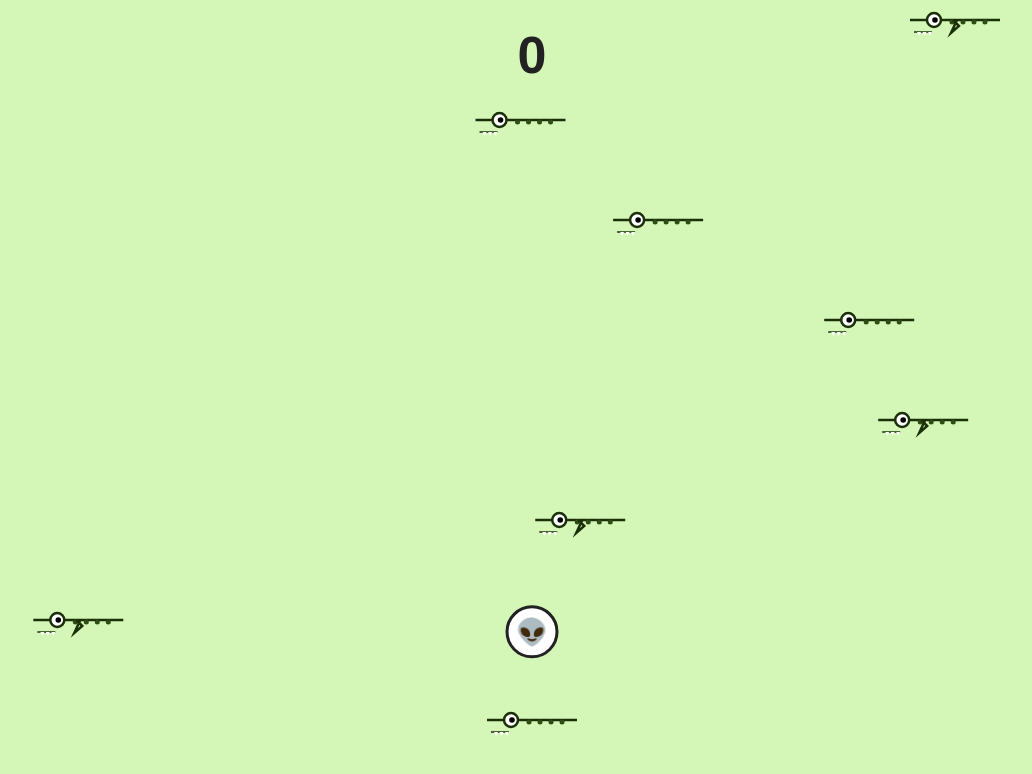
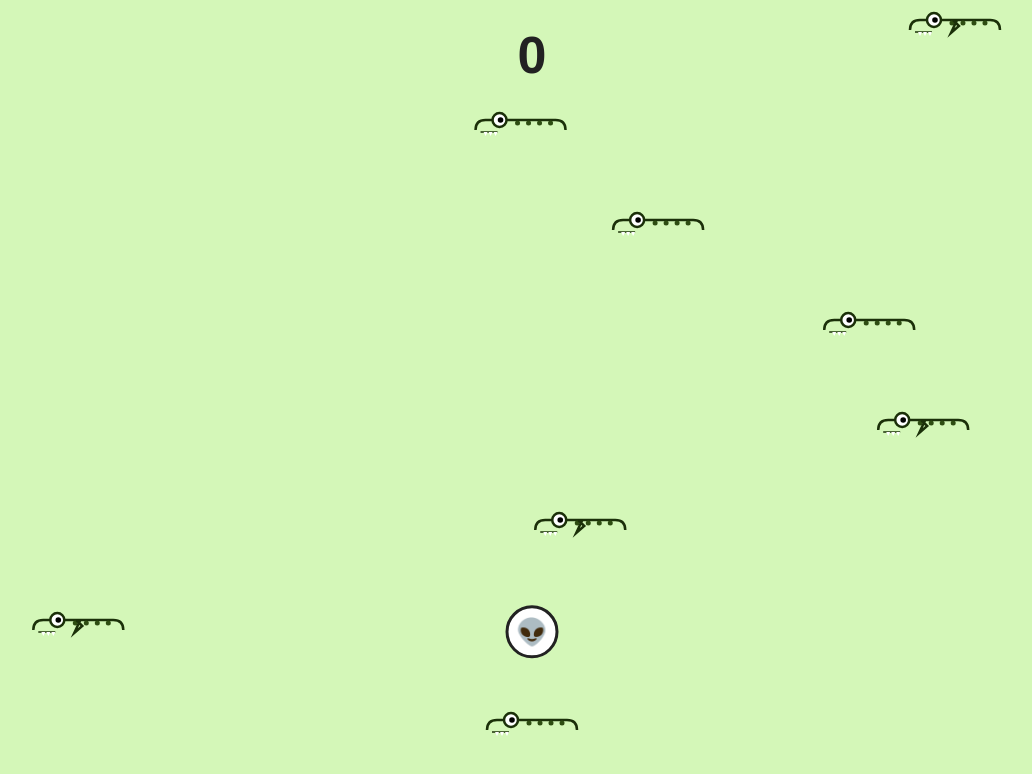
Before and after one commit to upngh12/-, a plain HTML site: page index.html in a window 1280 px wide. Shown: the whole page, without its empty margins (108-1140 px from the left). Drawn offline with Linux system fonts and the light colour scheme.

Commit message:
Update index.html

```diff
--- a/index.html
+++ b/index.html
@@ -2,6 +2,7 @@
 <html lang="ru">
 <head>
 <meta charset="UTF-8">
+<meta http-equiv="Cache-Control" content="no-cache, no-store, must-revalidate">
 <meta name="viewport" content="width=device-width,initial-scale=1,maximum-scale=1,user-scalable=no">
 <title>Crocodile Jump</title>
 <script src="https://telegram.org"></script>
@@ -54,25 +55,30 @@ for(let i=-6;i<=12;i+=4.5){x.beginPath();x.moveTo(i,-7);x.lineTo(i,5);x.stroke()
 x.fillStyle='#fff';x.beginPath();x.moveTo(18,0);x.lineTo(27,-7);x.lineTo(24,0);x.lineTo(27,7);x.closePath();x.fill();x.stroke();
 x.restore();
 }
-function pill(px,py,w,h){
-let r=h/2;x.beginPath();x.arc(px+r,py+r,r,Math.PI*.5,Math.PI*1.5);x.arc(px+w-r,py+r,r,Math.PI*1.5,Math.PI*.5);x.closePath();
-}
 function dCroc(o){
 if(o.b)return;x.save();
 x.fillStyle=o.t==='m'?'#29b6f6':(o.t==='s'?'#9ccc65':'#76c838');
 x.strokeStyle='#1b3009';x.lineWidth=2.5;
-pill(o.x,o.y,o.w,o.h);x.fill();x.stroke();
-x.fillStyle='#2e4d12';for(let sx=o.x+42;sx<o.x+o.w-14;sx+=11){x.beginPath();x.arc(sx,o.y+2,2.5,0,7);x.fill()}
+x.beginPath();
+x.moveTo(o.x+10,o.y);x.lineTo(o.x+o.w-10,o.y);
+x.quadraticCurveTo(o.x+o.w,o.y,o.x+o.w,o.y+10);
+x.quadraticCurveTo(o.x+o.w,o.y+o.h,o.x+o.w-10,o.y+o.h);
+x.lineTo(o.x+10,o.y+o.h);
+x.quadraticCurveTo(o.x,o.y+o.h,o.x,o.y+10);
+x.quadraticCurveTo(o.x,o.y,o.x+10,o.y);
+x.closePath();x.fill();x.stroke();
+
+x.fillStyle='#2e4d12';for(let sx=o.x+42;sx<o.x+o.w-14;sx+=11){x.beginPath();x.arc(sx,o.y+3,2.5,0,7);x.fill()}
 x.fillStyle='#fff';x.beginPath();x.arc(o.x+24,o.y,7,0,7);x.fill();x.stroke();
 x.fillStyle='#000';x.beginPath();x.arc(o.x+25,o.y,2.8,0,7);x.fill();
-x.strokeStyle='#1b3009';x.lineWidth=1.5;x.beginPath();x.moveTo(o.x+4,o.y+12);x.lineTo(o.x+22,o.y+12);x.stroke();
-x.fillStyle='#fff';for(let tx=o.x+7;tx<=o.x+18;tx+=5.5){x.beginPath();x.moveTo(tx,o.y+12);x.lineTo(tx+2,o.y+16);x.lineTo(tx+4,o.y+12);x.fill()}
+x.strokeStyle='#1b3009';x.lineWidth=1.5;x.beginPath();x.moveTo(o.x+5,o.y+12);x.lineTo(o.x+22,o.y+12);x.stroke();
+x.fillStyle='#fff';for(let tx=o.x+8;tx<=o.x+18;tx+=5){x.beginPath();x.moveTo(tx,o.y+12);x.lineTo(tx+2,o.y+16);x.lineTo(tx+4,o.y+12);x.fill()}
 if(o.t==='s'){x.strokeStyle='#1b3009';x.lineWidth=2.5;x.beginPath();let m=o.x+o.w/2;x.moveTo(m-2,o.y);x.lineTo(m+4,o.y+6);x.lineTo(m-4,o.y+13);x.lineTo(m+2,o.y+o.h);x.stroke()}
 x.restore();if(o.h)dHeli(o.x+o.w/2,o.y,0);
 }
 function clamp(){if(p.x<0)p.x=0;if(p.x+p.r*2>W)p.x=W-p.r*2}
-ontouchstart=e=>{if(e.touches&&e.touches.length>0)ltx=e.touches[0].clientX};
-ontouchmove=e=>{if(e.touches&&e.touches.length>0&&ltx!==null){p.x+=(e.touches[0].clientX-ltx)*1.15;clamp();ltx=e.touches[0].clientX}};
+ontouchstart=e=>{if(e.touches&&e.touches.length>0)ltx=e.touches.clientX};
+ontouchmove=e=>{if(e.touches&&e.touches.length>0&&ltx!==null){p.x+=(e.touches.clientX-ltx)*1.15;clamp();ltx=e.touches.clientX}};
 ontouchend=()=>{ltx=null};
 onkeydown=e=>{if(e.key==='ArrowLeft')p.vx=-4.5;if(e.key==='ArrowRight')p.vx=4.5};
 onkeyup=()=>{p.vx=0};
@@ -89,7 +95,7 @@ bps.forEach(b=>b.y-=p.vy);fsh.forEach(f=>f.y-=p.vy);
 }
 for(let i=bps.length-1;i>=0;i--){
 let b=bps[i];b.x+=b.vx;b.vy+=.4;b.y+=b.vy;b.rot+=b.vr;
-x.save();x.translate(b.x+b.w/2,b.y+b.h/2);x.rotate(b.rot);x.fillStyle='#9ccc65';x.strokeStyle='#1b3009';x.lineWidth=2;pill(-b.w/2,-b.h/2,b.w,b.h);x.fill();x.stroke();x.restore();
+x.save();x.translate(b.x+b.w/2,b.y+b.h/2);x.rotate(b.rot);x.fillStyle='#9ccc65';x.strokeStyle='#1b3009';x.lineWidth=2;x.fillRect(-b.w/2,-b.h/2,b.w,b.h);x.strokeRect(-b.w/2,-b.h/2,b.w,b.h);x.restore();
 if(b.y>H+50)bps.splice(i,1);
 }
 for(let i=fsh.length-1;i>=0;i--){
```
